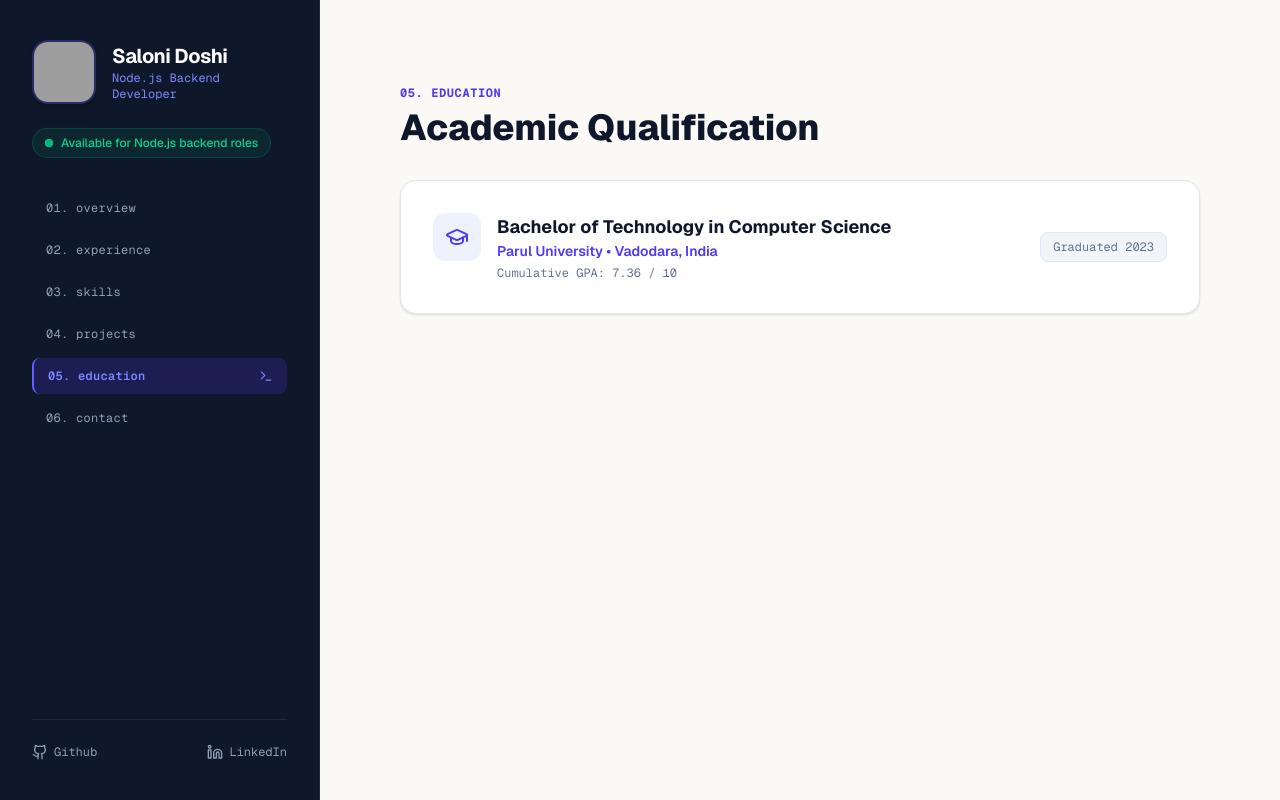
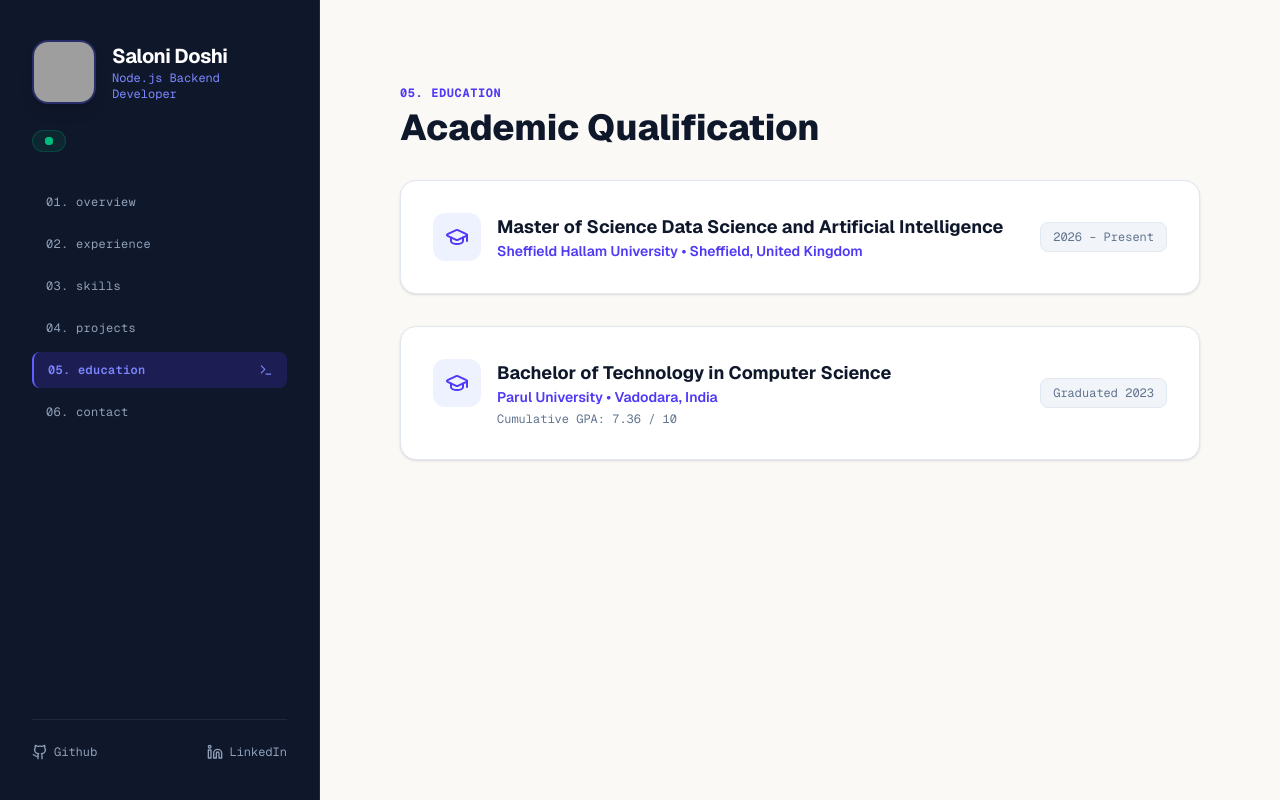
Before and after one commit to saloniidoshi/portfolio, a Next.js app: page / in a window 1280 px wide. Both pictures are taken after a click on the button "05. education". Built offline with nearby package versions, Linux system fonts and the light colour scheme; grey boxes are pictures that could not be loaded.

Commit message:
Update Portfolio Data

```diff
--- a/src/components/Portfolio.js
+++ b/src/components/Portfolio.js
@@ -43,7 +43,7 @@ export default function Portfolio() {
   const skillCategories = [
     {
       category: "Backend & Systems",
-      skills: ["Node.js", "Express.js", "Sails.js", "RESTful APIs", "Microservices", "Socket.IO (Real-time)"],
+      skills: ["Python","Node.js", "Express.js", "Sails.js", "RESTful APIs", "Microservices", "Socket.IO (Real-time)"],
       icon: Server,
     },
     {
@@ -66,11 +66,11 @@ export default function Portfolio() {
       skills: ["Stripe Payments", "Twilio SMS", "Chargebee Subscriptions", "VS Code", "MySQL Workbench", "DBeaver", "PgAdmin", "MongoDB Compass"],
       icon: Wrench,
     },
-    {
-      category: "Learning Interests",
-      skills: ["ReactJS", "React Native", "Next.js"],
-      icon: Sparkles,
-    },
+    // {
+    //   category: "Learning Interests",
+    //   skills: ["ReactJS", "React Native", "Next.js"],
+    //   icon: Sparkles,
+    // },
   ]
 
   const experience = [
@@ -89,6 +89,20 @@ export default function Portfolio() {
         "Coordinated with QA and frontend teams to launch 3+ major client projects on schedule and within scope.",
       ],
     },
+     {
+    period: "Jan 2026 — Jun 2026",
+    role: "Web Developer",
+    company: "Dharmik Bharat Pvt Ltd",
+    description:
+      "Developed and maintained backend services using Node.js and Sails.js, building REST APIs and supporting content, user, event, and subscription-based features.",
+    achievements: [
+      "Developed and maintained RESTful APIs for content, user, event, and subscription management.",
+      "Worked with MongoDB and PostgreSQL to manage application data and implement efficient database queries.",
+      "Integrated backend services and business logic using Node.js and Sails.js.",
+      "Supported VPS deployments, production maintenance, and troubleshooting of application issues.",
+      "Collaborated directly with clients to understand requirements, resolve issues, and deliver requested improvements.",
+    ],
+  },
   ]
 
   const projects = [
@@ -195,7 +209,7 @@ export default function Portfolio() {
               <span className="animate-ping absolute inline-flex h-full w-full rounded-full bg-emerald-400 opacity-75"></span>
               <span className="relative inline-flex rounded-full h-2 w-2 bg-emerald-500"></span>
             </span>
-            <span className="text-xs text-emerald-400 font-medium">Available for Node.js backend roles</span>
+            {/* <span className="text-xs text-emerald-400 font-medium">Available for Node.js backend roles</span> */}
           </div>
 
           <nav className="space-y-1.5">
@@ -249,14 +263,14 @@ export default function Portfolio() {
               <div>
                 <span className="font-mono text-xs font-bold text-indigo-600 tracking-wider uppercase">01. Overview</span>
                 <h2 className="text-3xl sm:text-4xl font-extrabold text-slate-900 mt-1">
-                  Node.js Backend Developer
+                  Software Engineer | Backend & Data Engineering | MSc Data Science & AI
                 </h2>
               </div>
 
               {/* ATS Structured Executive Summary */}
               <div className="bg-white border border-slate-200/80 rounded-2xl p-6 sm:p-8 shadow-sm space-y-4">
                 <p className="text-slate-700 leading-relaxed text-base sm:text-lg">
-Backend Developer with 2.5 years of hands-on experience building scalable and high-performance systems using Node.js, Sails.js, and Databases. Proficient in designing RESTful APIs, integrating third-party services, and optimizing database performance.
+                  MSc Data Science and AI student with 3+ years’ experience as a software developer building production Node.js applications for UK and UAE clients. Strong in API design, database optimisation, secure authentication and cloud integrations on AWS, with a growing focus on data and AI. Experienced in Agile teams, client communication, code reviews and mentoring. Seeking a technology placement or graduate role from 2027
                 </p>
                 <p className="text-slate-600 leading-relaxed text-sm sm:text-base">
 Experienced in asynchronous programming, middleware development, and Git-based workflows. Adept at deploying backend solutions to cloud environments and automating processes for efficiency.
@@ -416,7 +430,21 @@ Experienced in asynchronous programming, middleware development, and Git-based w
                 <span className="font-mono text-xs font-bold text-indigo-600 tracking-wider uppercase">05. Education</span>
                 <h2 className="text-3xl sm:text-4xl font-extrabold text-slate-900 mt-1">Academic Qualification</h2>
               </div>
-
+<div className="bg-white border border-slate-200 rounded-2xl p-6 sm:p-8 shadow-sm flex flex-col sm:flex-row sm:items-center justify-between gap-4">
+                <div className="flex items-start gap-4">
+                  <div className="p-3 rounded-xl bg-indigo-50 text-indigo-600 flex-shrink-0">
+                    <GraduationCap className="h-6 w-6" />
+                  </div>
+                  <div>
+                    <h3 className="text-lg font-bold text-slate-900">Master of Science Data Science and Artificial Intelligence</h3>
+                    <p className="text-sm font-semibold text-indigo-600">Sheffield Hallam University • Sheffield, United Kingdom </p>
+                    {/* <p className="text-xs text-slate-500 font-mono mt-1">Cumulative GPA: 7.36 / 10</p> */}
+                  </div>
+                </div>
+                <div className="text-xs font-mono text-slate-500 bg-slate-100 px-3 py-1.5 rounded-lg self-start sm:self-auto border border-slate-200">
+                  2026 – Present
+                </div>
+              </div>
               <div className="bg-white border border-slate-200 rounded-2xl p-6 sm:p-8 shadow-sm flex flex-col sm:flex-row sm:items-center justify-between gap-4">
                 <div className="flex items-start gap-4">
                   <div className="p-3 rounded-xl bg-indigo-50 text-indigo-600 flex-shrink-0">
```
